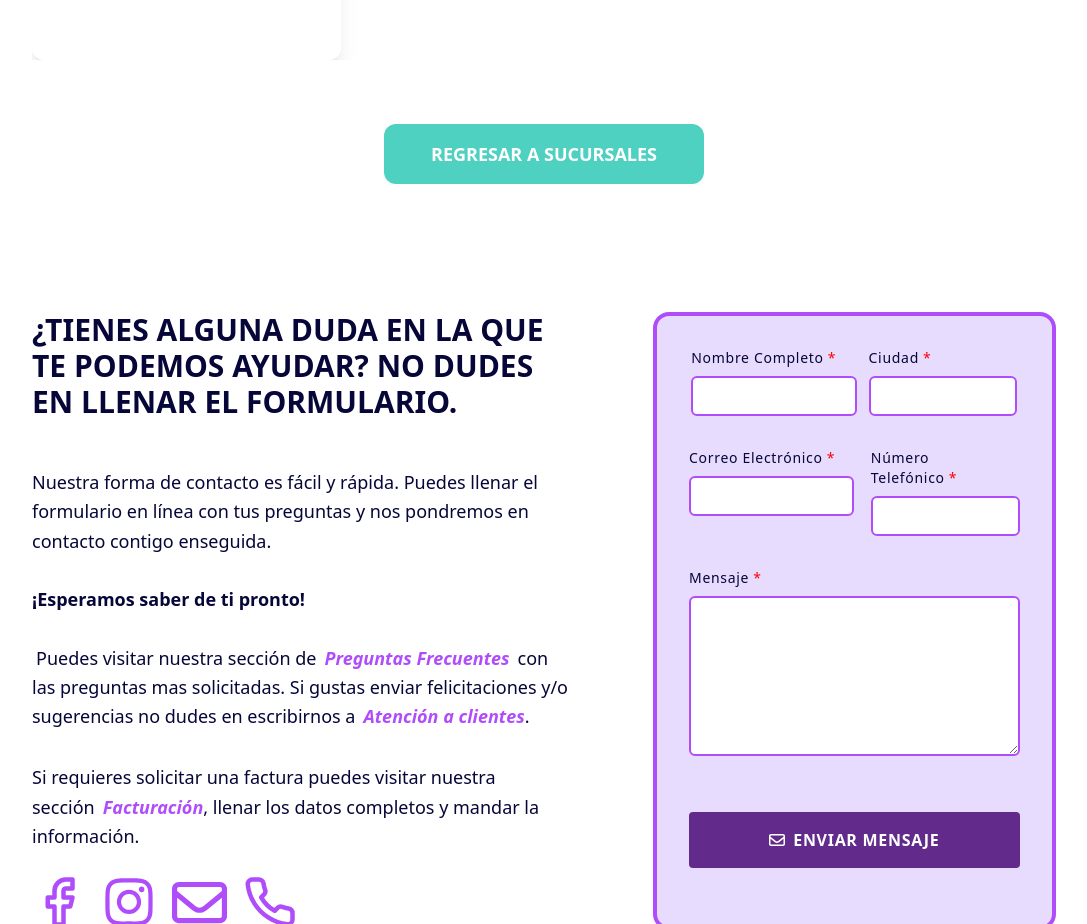
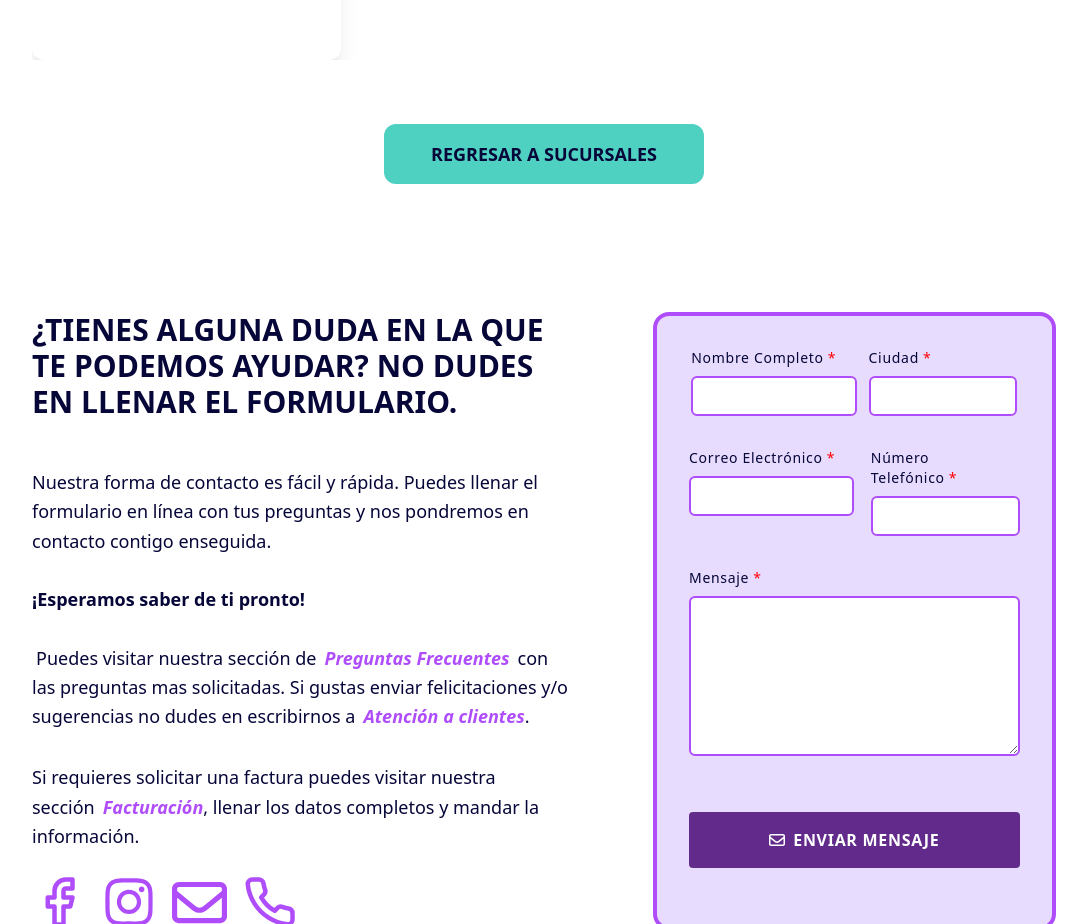
Before and after one commit to dspwebstudiomx/easylav-react, a React (Vite) app: page /sucursales/leon in a window 1280 px wide. Shown: the part 800-1724 px from the top of the page, without its empty margins (96-1183 px from the left). Built offline with nearby package versions, Linux system fonts and the light colour scheme; no server answers.

Commit message:
refactor: reemplaza ButtonSecondary por Button en PageLayoutPlaces y ajusta propiedades

```diff
--- a/src/components/buttons/Button.jsx
+++ b/src/components/buttons/Button.jsx
@@ -31,14 +31,14 @@ const Button = ({
 
   // Define los estilos base
   let baseStyles =
-    'flex items-center justify-center min-h-[60px] text-lg xl:text-lg px-6 py-4 font-semibold rounded-xl uppercase text-balance tracking-wider sm:tracking-normal transition ease-in-out delay-150 hover:-translate-y-1 hover:scale-110 duration-300 flex gap-3 z-50';
+    'flex items-center justify-center min-h-[60px] text-lg xl:text-lg px-6 py-4 font-semibold rounded-xl uppercase text-balance tracking-wider sm:tracking-normal transition ease-in-out delay-150 flex gap-3 z-50';
 
   // Define los estilos específicos para cada variante
   let variantStyles = '';
   switch (variant) {
     case 'primary':
       variantStyles =
-        'bg-primary text-light hover:bg-primary_dark dark:bg-secondary_dark dark:hover:bg-secondary_light';
+        'bg-primary text-primary_contrastDark hover:bg-primary_dark dark:bg-secondary_dark dark:hover:bg-secondary_light';
       break;
     case 'secondary':
       variantStyles =
--- a/src/components/layout/PageLayoutPlaces.jsx
+++ b/src/components/layout/PageLayoutPlaces.jsx
@@ -18,8 +18,8 @@
 // Importaciones
 import {
   BackgroundImageSection,
+  Button,
   ButtonContainer,
-  ButtonSecondary,
   Contacto,
   Header,
   ScrollToTopButton,
@@ -61,13 +61,14 @@ const PageLayoutPlaces = ({ city, image_576, image_1024, image_1200, image_1920
             <>
               <SucursalCardPerCity city={city} />
               <ButtonContainer position="items-center justify-center w-full" distance="mt-16">
-                <ButtonSecondary
+                <Button
                   title="Regresar a sucursales"
                   href="/sucursales"
                   distance=""
                   type="button"
                   width="w-full sm:w-[320px]"
                   arialabel="Regresar a la lista de sucursales"
+                  variant="primary"
                 />
               </ButtonContainer>
             </>
```
